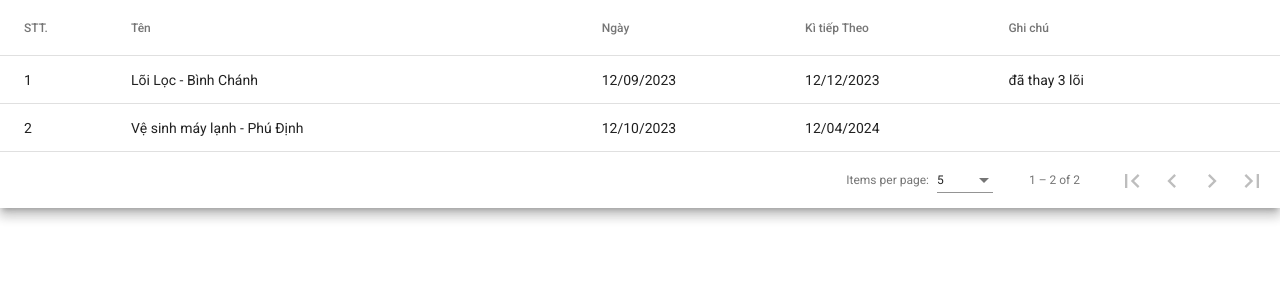
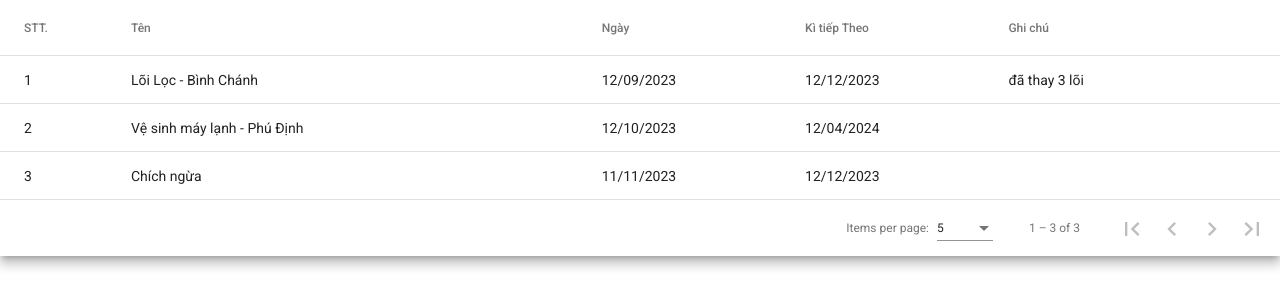
Before and after one commit to phinzin/my-home-web, an Angular app: page / in a window 1280 px wide. Shown: the top 308 px of the page. Built offline with nearby package versions, Linux system fonts and the light colour scheme.

Commit message:
Update devices.component.ts

```diff
--- a/src/app/devices/devices.component.ts
+++ b/src/app/devices/devices.component.ts
@@ -33,6 +33,7 @@ export interface PeriodicElement {
 
 const ELEMENT_DATA: PeriodicElement[] = [
   {position: 1, name: 'Lõi Lọc - Bình Chánh', recentStage: '12/09/2023',nextStage:'12/12/2023',note:'đã thay 3 lõi'},
-  {position: 2, name: 'Vệ sinh máy lạnh - Phú Định', recentStage: '12/10/2023',nextStage:'12/04/2024', note:''}
+  {position: 2, name: 'Vệ sinh máy lạnh - Phú Định', recentStage: '12/10/2023',nextStage:'12/04/2024', note:''},
+  {position: 3, name: 'Chích ngừa', recentStage: '11/11/2023',nextStage:'12/12/2023', note:''}
 
 ];
```
